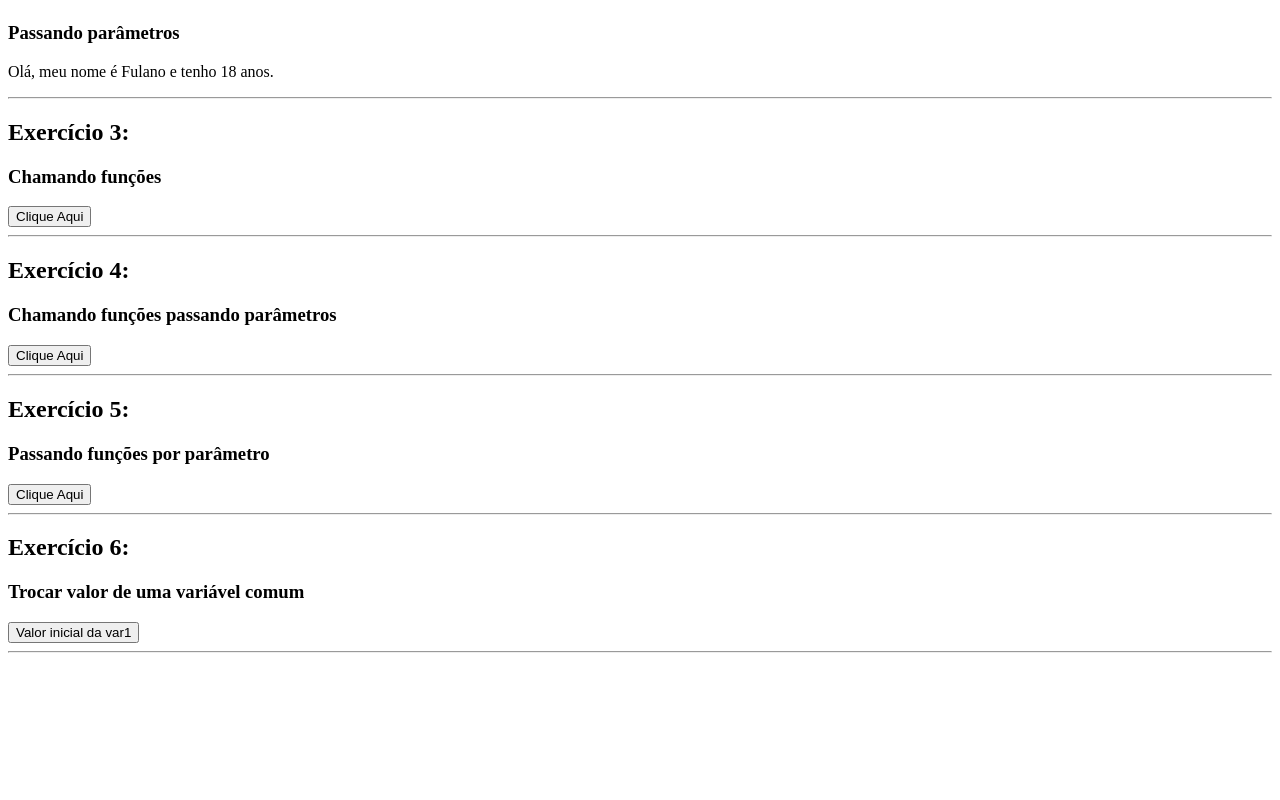
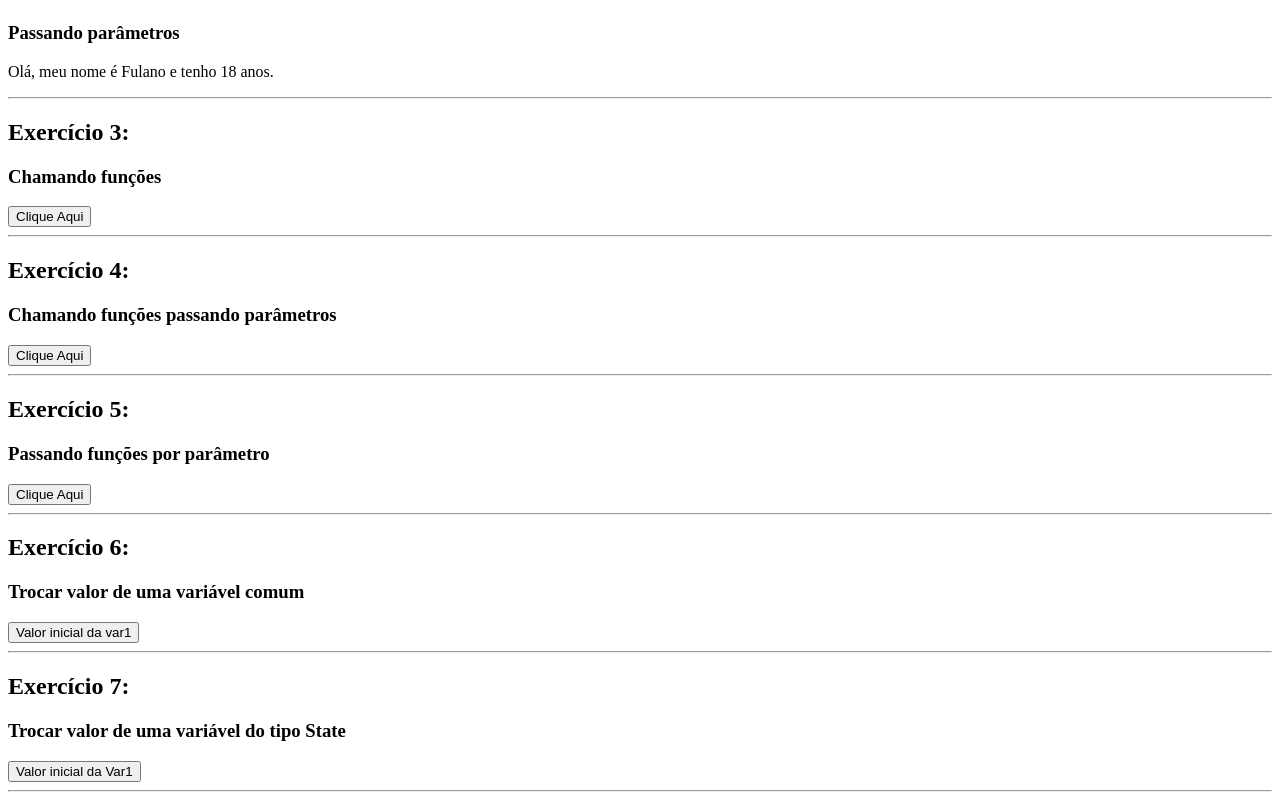
Before and after one commit to RodrigoRampazzo11/ReactExamples, a React (Create React App) app: page / in a window 1280 px wide. Shown: the part 270-1070 px from the top of the page. Before the commit the page ends 931 px from the top, so only its background shows below. Built offline with nearby package versions, Linux system fonts and the light colour scheme.

Commit message:
Exercicio 7 - Trocar valor de uma variável do tipo State

```diff
--- /dev/null
+++ b/src/Exercicios/Exercicio7.js
@@ -0,0 +1,23 @@
+import React from 'react'
+
+class Exercicio7 extends React.Component {
+
+    constructor(props) {
+        super(props)
+        this.minhaFuncao = this.minhaFuncao.bind(this);
+        this.state = {
+            var1: "Valor inicial da Var1"
+        }
+    }
+
+    minhaFuncao() {
+        alert("Ao ENTRAR na função: " + this.state.var1)
+        this.setState({var1: "Novo valor da Var1"})
+        alert("Ao SAIR da função: " + this.state.var1)
+    }
+
+    render() {
+        return (<button onClick={this.minhaFuncao}>{this.state.var1}</button>)
+    }
+}
+export default Exercicio7
--- a/src/Exercicios/Exercicios.js
+++ b/src/Exercicios/Exercicios.js
@@ -6,6 +6,7 @@ import Exercicio3 from './Exercicio3'
 import Exercicio4 from './Exercicio4'
 import Exercicio5 from './Exercicio5'
 import Exercicio6 from './Exercicio6'
+import Exercicio7 from './Exercicio7'
 
 class Exercicios extends React.Component {
 
@@ -47,6 +48,11 @@ class Exercicios extends React.Component {
             <h3>Trocar valor de uma variável comum</h3>
             <Exercicio6 minhaFuncao={this.funcaoDesejada} />
             <hr />
+
+            <h2>Exercício 7:</h2>
+            <h3>Trocar valor de uma variável do tipo State</h3>
+            <Exercicio7 minhaFuncao={this.funcaoDesejada} />
+            <hr />
         </>)
     }
 }
```
